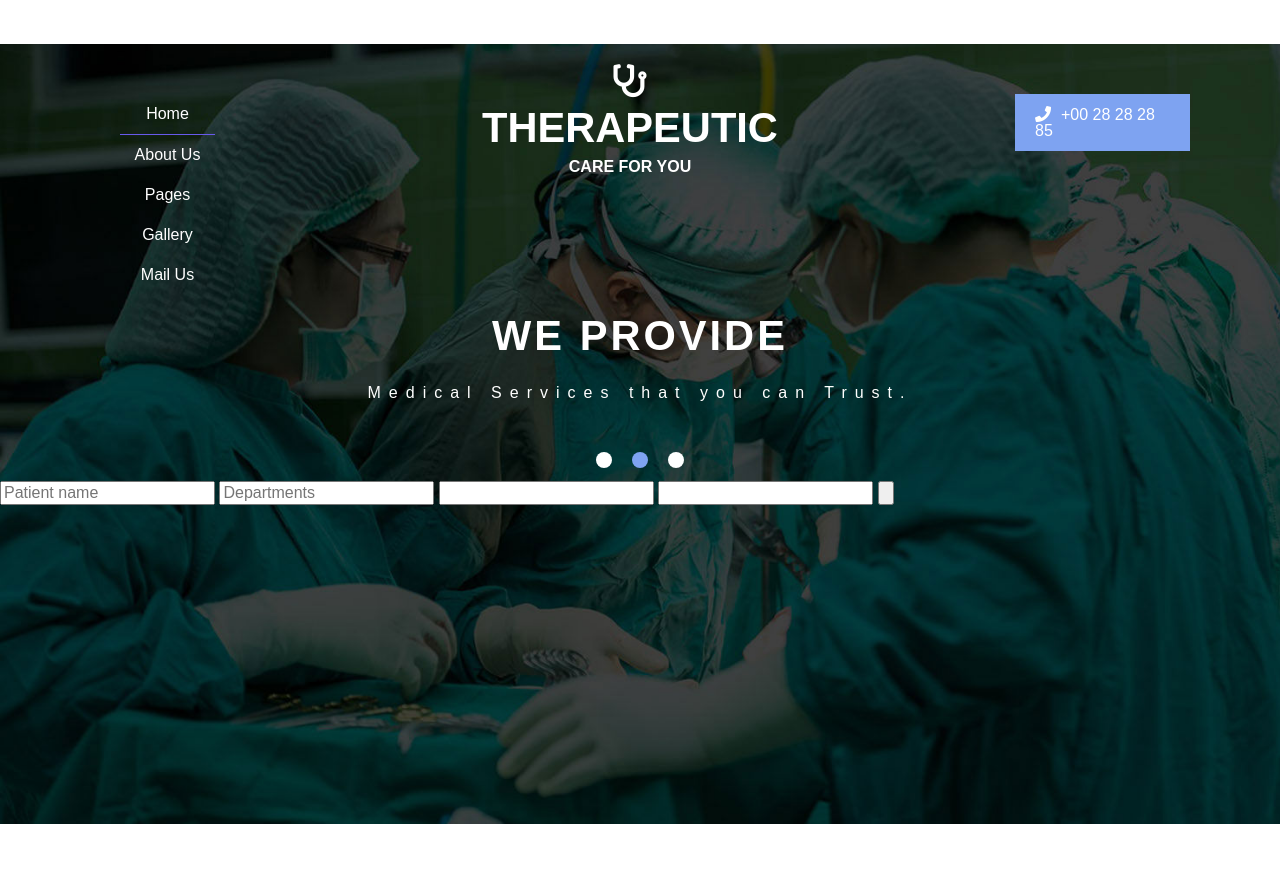
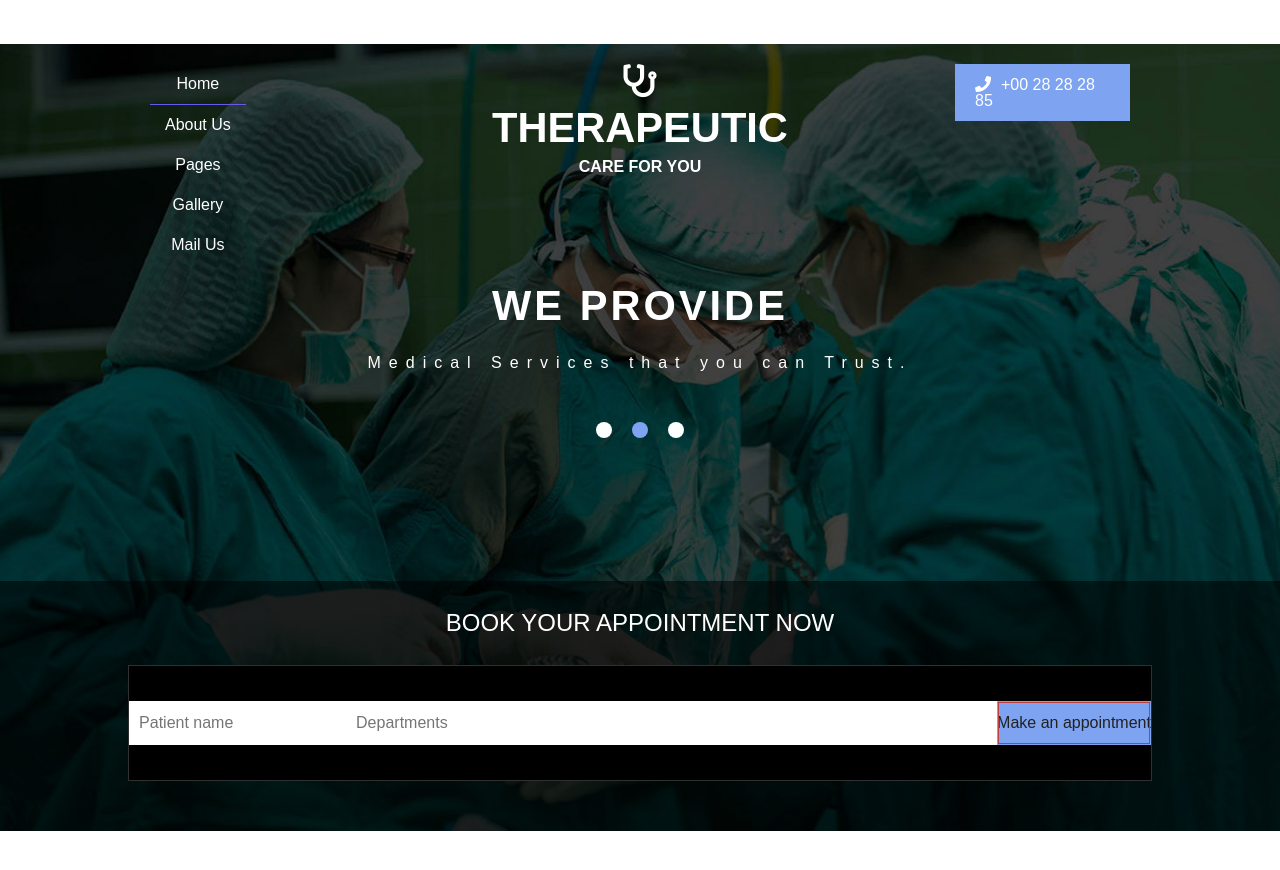
Before and after one commit to evgenstepanov/therapeutic, a plain HTML site: page index.html in a window 1280 px wide. Shown: the top 870 px of the page. Drawn offline with nearby package versions, Linux system fonts and the light colour scheme; a web font is replaced by a local one.

Commit message:
section booking

```diff
--- a/css/index.css
+++ b/css/index.css
@@ -23,6 +23,13 @@ a {
 .text--weight--light {
   font-weight: 400;
 }
+.button {
+  border: none;
+  background: none;
+}
+.block--flex{
+  flex: 1;
+}
 
 /* body */
 .body {
@@ -42,25 +49,20 @@ a {
 .header {
   background-image: url(../img/bg1.jpg);
   background-size: cover;
-  min-height: 780px;
+  max-height: 848px;
 }
 .header__container {
   display: flex;
-  justify-content: space-between;
   align-items: flex-start;
   padding-top: 20px;
 }
 
 /* menu */
-.menu {
+
+.header__menu {
   display: flex;
-  flex-direction: column;
-  align-items: center;
   justify-content: flex-start;
-}
-.header__menu {
-  padding: 30px 0 0 20px;
-  width: 175px;
+  padding-left: 80px;
 }
 .menu__link {
   display: block;
@@ -103,13 +105,19 @@ a {
 .logo__title {
   padding: 10px 0;
 }
+
+/* phone */
 .header__phone {
   display: block;
-  margin: 30px 20px 0 0;
 }
 .phone {
   width: 175px;
   padding: 12px 20px;
+}
+.phone-box{
+  display: flex;
+  justify-content: flex-end;
+  padding-right: 80px;
 }
 .phone--bg-blue {
   background: rgb(126, 163, 241);
@@ -125,20 +133,65 @@ a {
 .credo__title {
   padding: 20px 0 28px 0;
 }
-.credo__text{
+.credo__text {
   padding-bottom: 80px;
 }
 
 /* swiper */
-.swiper-pagination-bullet{
+.swiper-pagination-bullet {
   width: 16px;
   height: 16px;
   opacity: 1;
   background: #fff;
 }
-.swiper-container-horizontal>.swiper-pagination-bullets .swiper-pagination-bullet {
+.swiper-container-horizontal
+  > .swiper-pagination-bullets
+  .swiper-pagination-bullet {
   margin: 0 10px;
 }
-.swiper-pagination-bullet-active{
+.swiper-pagination-bullet-active {
   background: rgb(126, 163, 241);
 }
+.swiper {
+  padding-bottom: 130px;
+}
+
+/* booking */
+.booking {
+  background: rgba(0, 0, 0, 0.54);
+  text-align: center;
+  padding-top: 30px;
+  padding-bottom: 50px;
+}
+.booking__form {
+  display: flex;
+  justify-content: center;
+  flex-wrap: nowrap;
+  align-items: center;
+}
+.booking__title {
+  font-size: 1.5em;
+  font-weight: 500;
+  padding-bottom: 30px;
+}
+.form {
+  border: 1px solid rgba(255, 255, 255, 0.19);
+  padding: 35px 35px;
+  background: #000;
+  margin: 0 10%;
+}
+.form-booking__item {
+  padding: 13px 0px;
+  outline: none;
+  border: none;
+  flex-grow: 1;
+}
+.form-booking__input {
+  padding-left: 10px;
+}
+.form-booking__btn {
+  padding: 13px 0px;
+  background: rgb(126, 163, 241);
+  outline: 1px solid rgb(189, 64, 64);
+  outline-offset: -2px;
+}
--- a/index.html
+++ b/index.html
@@ -22,7 +22,7 @@
     <header class="header">
       <div class="body__container">
         <div class="header__container">
-          <div class="menu header__menu">
+          <div class="menu header__menu block--flex">
             <ul class="menu__items">
               <li class="menu__item">
                 <a class="menu__link menu__link--active" href="#">Home</a>
@@ -42,17 +42,19 @@
             </ul>
           </div>
           <!-- /.menu -->
-          <div class="logo">
+          <div class="logo block--flex">
             <i class="fas fa-stethoscope"></i>
             <h1 class="logo__title text-title">THERAPEUTIC</h1>
             <p class="logo__credo text--weight--bold">CARE FOR YOU</p>
           </div>
           <!-- /.logo -->
+          <div class="phone-box block--flex">
             <a
               class="phone header__phone phone--bg-blue"
               href="tel:+00 28 28 28 85"
               ><i class="fa fa-phone phone__img"></i>+00 28 28 28 85</a
             >
+          </div>
           <!-- /.phone -->
         </div>
         <!-- /.header__container -->
@@ -109,24 +111,26 @@
       </div>
       <!-- /.body__container -->
       <div class="booking">
-        <h1 class="title-booking"></h1>
+        <h1 class="booking__title">BOOK YOUR APPOINTMENT NOW</h1>
         <!-- /.title-booking -->
-        <form class="form-booking" action="">
+        <div class="form">
+          <form class="booking__form" action="">
             <input
-            class="form-booking__item"
+              class="form-booking__item form-booking__input"
               type="text"
               placeholder="Patient name"
             />
             <input
-            class="form-booking__item"
+              class="form-booking__item form-booking__input"
               type="text"
               placeholder="Departments"
             />
-          <input class="form-booking__item" type="datetime" placeholder="" />
-          <input class="form-booking__item" type="text" placeholder="" />
-          <input class="form-booking__btn" type="button" />
+            <input class="form-booking__item form-booking__input" type="datetime" placeholder="" />
+            <input class="form-booking__item form-booking__input" type="text" placeholder="" />
+            <input class="form-booking__item form-booking__btn button" type="button" value="Make an appointment">
           </form>
           <!-- /.form-booking -->
+        </div>
       </div>
       <!-- /.booking -->
     </header>
--- a/js/swiper.js
+++ b/js/swiper.js
@@ -1,6 +1,8 @@
 let swiper = new Swiper('.swiper-container', {
-  spaceBetween: 30,
-  centeredSlides: true,
+  fadeEffect: {
+    crossFade: true
+  },
+  loop: true,
   autoplay: {
     delay: 2500,
     disableOnInteraction: false,
@@ -9,30 +11,4 @@ let swiper = new Swiper('.swiper-container', {
     el: '.swiper-pagination',
     clickable: true,
   },
-  navigation: {
-    nextEl: '.swiper-button-next',
-    prevEl: '.swiper-button-prev',
-  },
 });
-
-// var mySwiper = new Swiper ('.swiper-container', {
-//   // Optional parameters
-//   direction: 'vertical',
-//   loop: true,
-
-//   // If we need pagination
-//   pagination: {
-//     el: '.swiper-pagination',
-//   },
-
-//   // Navigation arrows
-//   navigation: {
-//     nextEl: '.swiper-button-next',
-//     prevEl: '.swiper-button-prev',
-//   },
-
-//   // And if we need scrollbar
-//   scrollbar: {
-//     el: '.swiper-scrollbar',
-//   },
-// })
```
Lines whose indentation alone changed are shown as unchanged.
